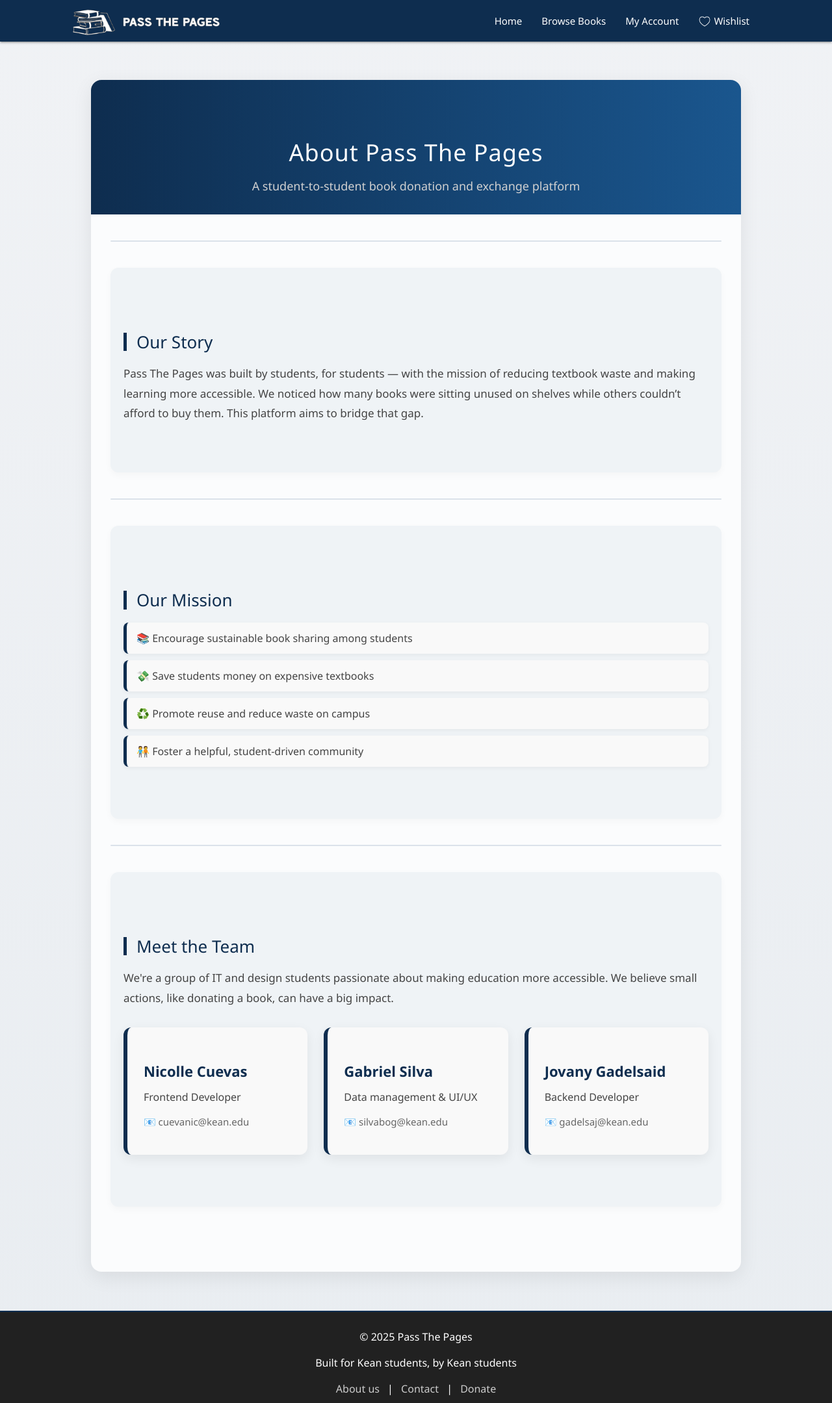
After one commit to silvabog/PTG, a PHP site: page /about.html in a window 1280 px wide. The commit adds this page. Shown: the whole page at 65% size. Run offline with PHP 8.4, Linux system fonts and the light colour scheme.

Commit message:
about us

```diff
--- /dev/null
+++ b/pass-the-pages-frontend/about.html
@@ -0,0 +1,78 @@
+<!DOCTYPE html>
+<html lang="en">
+<head>
+  <meta charset="UTF-8">
+  <meta name="viewport" content="width=device-width, initial-scale=1.0">
+  <title>About us - Book Swap</title>
+  <link href="https://cdnjs.cloudflare.com/ajax/libs/materialize/1.0.0/css/materialize.min.css" rel="stylesheet">
+  <link rel="stylesheet" href="styles.css">
+</head>
+
+<body class="aboutus-body-container">
+  <div id="navbar-container"></div>
+
+  <main class="aboutus-main-content">
+    <section class="aboutus-header-section">
+      <h1 class="aboutus-title">About Pass The Pages</h1>
+      <p class="aboutus-subtitle">A student-to-student book donation and exchange platform</p>
+    </section>
+
+    <div class="aboutus-section-divider"></div>
+
+    <section class="aboutus-story-section">
+      <h2 class="aboutus-section-heading">Our Story</h2>
+      <p class="aboutus-paragraph">
+        Pass The Pages was built by students, for students — with the mission of reducing textbook waste and making learning more accessible. We noticed how many books were sitting unused on shelves while others couldn’t afford to buy them. This platform aims to bridge that gap.
+      </p>
+    </section>
+
+    <div class="aboutus-section-divider"></div>
+
+    <section class="aboutus-mission-section">
+      <h2 class="aboutus-section-heading">Our Mission</h2>
+      <ul class="aboutus-list">
+        <li>📚 Encourage sustainable book sharing among students</li>
+        <li>💸 Save students money on expensive textbooks</li>
+        <li>♻️ Promote reuse and reduce waste on campus</li>
+        <li>🧑‍🤝‍🧑 Foster a helpful, student-driven community</li>
+      </ul>
+    </section>
+
+    <div class="aboutus-section-divider"></div>
+
+    <section class="aboutus-team-section">
+      <h2 class="aboutus-section-heading">Meet the Team</h2>
+      <p class="aboutus-paragraph">
+        We're a group of IT and design students passionate about making education more accessible. We believe small actions, like donating a book, can have a big impact.
+      </p>
+      <div class="aboutus-team-grid">
+        <div class="aboutus-team-member-card">
+          <h3 class="aboutus-team-member-name">Nicolle Cuevas</h3>
+          <p class="aboutus-team-member-role">Frontend Developer</p>
+          <p class="aboutus-team-member-email">📧 cuevanic@kean.edu</p>
+        </div>
+
+        <div class="aboutus-team-member-card">
+          <h3 class="aboutus-team-member-name">Gabriel Silva</h3>
+          <p class="aboutus-team-member-role">Data management & UI/UX</p>
+          <p class="aboutus-team-member-email">📧 silvabog@kean.edu</p>
+        </div>
+
+        <div class="aboutus-team-member-card">
+          <h3 class="aboutus-team-member-name">Jovany Gadelsaid</h3>
+          <p class="aboutus-team-member-role">Backend Developer</p>
+          <p class="aboutus-team-member-email">📧 gadelsaj@kean.edu</p>
+        </div>
+      </div>
+    </section>
+
+  </main>
+
+  <div id="footer-placeholder"></div>
+
+  <script src="https://cdnjs.cloudflare.com/ajax/libs/materialize/1.0.0/js/materialize.min.js"></script>
+  <script src="script.js"></script>
+
+
+</body>
+</html>
--- a/pass-the-pages-frontend/browse.html
+++ b/pass-the-pages-frontend/browse.html
@@ -184,11 +184,12 @@
 
 
 
-
     </div>
     <div class="pagination-container center-align" id="pagination"></div> <!-- Move pagination here -->
 
   </div>
+        <!-- Footer -->
+        <div id="footer-placeholder"></div>
 
   <script src="https://cdnjs.cloudflare.com/ajax/libs/materialize/1.0.0/js/materialize.min.js"></script>
   <script src="script.js"></script>
--- /dev/null
+++ b/pass-the-pages-frontend/footer.html
@@ -0,0 +1,12 @@
+      <!-- Footer -->
+      <footer class="footer grey darken-4 white-text center-align">
+        <div class="container">
+          <p>&copy; 2025 Pass The Pages</p>
+          <p>Built for Kean students, by Kean students</p>
+          <div class="footer-links">
+            <a href="about.html">About us</a> |
+            <a href="contact.html">Contact</a> |
+            <a href="listings.html">Donate</a>
+          </div>
+        </div>
+      </footer>
--- a/pass-the-pages-frontend/listings.html
+++ b/pass-the-pages-frontend/listings.html
@@ -62,6 +62,10 @@
       <li>✅ Choose the right condition & subject.</li>
     </ul>
   </div>
+
+      <!-- Footer -->
+      <div id="footer-placeholder"></div>
+
   <script src="script.js"></script>
   <script>
     // Load Materialize CSS and JS dynamically
--- a/pass-the-pages-frontend/login.html
+++ b/pass-the-pages-frontend/login.html
@@ -30,6 +30,8 @@
             <a href="signup.html" class="auth-link">Don't have an account? Sign up!</a>
           </div>
 
+                <!-- Footer -->
+      <div id="footer-placeholder"></div>
 
           <!-- Materialize JS -->
   <script src="https://code.jquery.com/jquery-3.6.0.min.js"></script>
--- a/pass-the-pages-frontend/profile.html
+++ b/pass-the-pages-frontend/profile.html
@@ -15,6 +15,10 @@
 
 
 
+
+      <!-- Footer -->
+      <div id="footer-placeholder"></div>
+
       <!-- Materialize JS -->
   <script src="https://code.jquery.com/jquery-3.6.0.min.js"></script>
   <script src="https://cdnjs.cloudflare.com/ajax/libs/materialize/1.0.0/js/materialize.min.js"></script>
--- a/pass-the-pages-frontend/script.js
+++ b/pass-the-pages-frontend/script.js
@@ -104,6 +104,14 @@ document.addEventListener("DOMContentLoaded", function () {
     setupCheckboxFilters();
     M.FormSelect.init(document.querySelectorAll("select"));
 });
+
+//Fetch footer
+fetch('footer.html')
+.then(response => response.text())
+.then(data => {
+  document.getElementById('footer-placeholder').innerHTML = data;
+})
+.catch(error => console.error('Error loading footer:', error));
 
 
 // Register
--- a/pass-the-pages-frontend/signup.html
+++ b/pass-the-pages-frontend/signup.html
@@ -41,6 +41,9 @@
     <a href="login.html" class="auth-link">Already have an account? Log in!</a>
   </div>
 
+        <!-- Footer -->
+        <div id="footer-placeholder"></div>
+
   <!-- Materialize JS -->
   <script src="https://code.jquery.com/jquery-3.6.0.min.js"></script>
   <script src="https://cdnjs.cloudflare.com/ajax/libs/materialize/1.0.0/js/materialize.min.js"></script>
--- a/pass-the-pages-frontend/styles.css
+++ b/pass-the-pages-frontend/styles.css
@@ -646,6 +646,153 @@ ul.dropdown-content {
   padding-left: 10px;
 }
 
+/* === About Us Page Enhanced Styles === */
+.aboutus-body-container {
+  background: linear-gradient(to bottom, #f0f2f5, #e9edf1);
+  font-family: "Segoe UI", sans-serif;
+  margin: 0;
+  padding: 0;
+}
+
+.aboutus-main-content {
+  max-width: 1000px;
+  margin: 60px auto;
+  padding: 0 30px 60px;
+  background-color: #fbfcfd;
+  border-radius: 16px;
+  box-shadow: 0 8px 30px rgba(0, 0, 0, 0.08);
+}
+
+/* === Header === */
+.aboutus-header-section {
+  text-align: center;
+  padding: 50px 30px 30px;
+  background: linear-gradient(to right, rgb(14, 45, 79), #1a568e);
+  border-top-left-radius: 16px;
+  border-top-right-radius: 16px;
+  margin: -1px -30px 0; /* Stretch full width of the white box */
+}
+
+
+.aboutus-title {
+  color: #ffffff;
+  font-size: 36px;
+  margin-bottom: 10px;
+  letter-spacing: 1px;
+}
+
+.aboutus-subtitle {
+  font-size: 18px;
+  color: #d0d0d0;
+  margin-bottom: 0;
+}
+
+/* === Sections === */
+.aboutus-section-heading {
+  color: rgb(14, 45, 79);
+  font-size: 26px;
+  margin-top: 50px;
+  margin-bottom: 20px;
+  border-left: 5px solid rgb(14, 45, 79);
+  padding-left: 15px;
+}
+
+.aboutus-paragraph {
+  font-size: 17px;
+  line-height: 1.8;
+  color: #444;
+  margin-bottom: 25px;
+}
+
+.aboutus-list {
+  list-style: none;
+  padding-left: 0;
+  color: #444;
+  margin-bottom: 30px;
+}
+
+.aboutus-list li {
+  font-size: 16px;
+  padding: 12px 15px;
+  background-color: #f9f9f9;
+  border-radius: 8px;
+  margin-bottom: 10px;
+  border-left: 5px solid rgb(14, 45, 79);
+  box-shadow: 0 2px 6px rgba(0, 0, 0, 0.05);
+  display: flex;
+  align-items: center;
+  gap: 10px;
+}
+
+/* === Team Section === */
+.aboutus-story-section,
+.aboutus-team-section {
+  background-color: #eff3f6;
+  padding: 50px 20px;
+  border-radius: 12px;
+  box-shadow: 0 4px 12px rgba(0, 0, 0, 0.03);
+  margin-bottom: 40px;
+}
+
+.aboutus-mission-section {
+  background-color: #eff3f6;
+  padding: 50px 20px;
+  border-radius: 12px;
+  box-shadow: 0 4px 12px rgba(0, 0, 0, 0.03);
+  margin-bottom: 40px;
+}
+
+.aboutus-team-grid {
+  display: flex;
+  flex-wrap: wrap;
+  gap: 25px;
+  justify-content: center;
+  margin-top: 30px;
+  margin-bottom: 30px;
+}
+
+.aboutus-team-member-card {
+  flex: 1 1 280px;
+  background: #f9f9f9;
+  border-left: 6px solid rgb(14, 45, 79);
+  padding: 25px;
+  border-radius: 12px;
+  box-shadow: 0 6px 18px rgba(0, 0, 0, 0.07);
+  transition: transform 0.2s ease, box-shadow 0.2s ease;
+}
+
+.aboutus-team-member-card:hover {
+  transform: translateY(-5px);
+  box-shadow: 0 12px 24px rgba(0, 0, 0, 0.1);
+}
+
+.aboutus-team-member-name {
+  font-size: 22px;
+  font-weight: bold;
+  color: rgb(14, 45, 79);
+  margin-bottom: 8px;
+}
+
+.aboutus-team-member-role {
+  font-size: 16px;
+  color: #444;
+  margin-bottom: 12px;
+}
+
+.aboutus-team-member-email {
+  font-size: 15px;
+  color: #666;
+  word-break: break-word;
+}
+
+.aboutus-section-divider {
+  height: 2px;
+  background-color: #dbe2ea;
+  width: 100%;
+  margin: 40px 0;
+  border-radius: 2px;
+}
+
 
 
 
--- a/pass-the-pages-frontend/wishlist.html
+++ b/pass-the-pages-frontend/wishlist.html
@@ -24,6 +24,10 @@
     </div>
   </div>
 
+
+        <!-- Footer -->
+      <div id="footer-placeholder"></div>
+
   <!-- Scripts -->
   <script src="https://code.jquery.com/jquery-3.6.0.min.js"></script>
   <script src="https://cdnjs.cloudflare.com/ajax/libs/materialize/1.0.0/js/materialize.min.js"></script>
```
Also changed, not shown: pass-the-pages-frontend/AboutUs.html (deleted, +0 -10 lines), pass-the-pages-frontend/index.html (+1 -11 lines), pass-the-pages-frontend/messages.html (+2 -22 lines).
